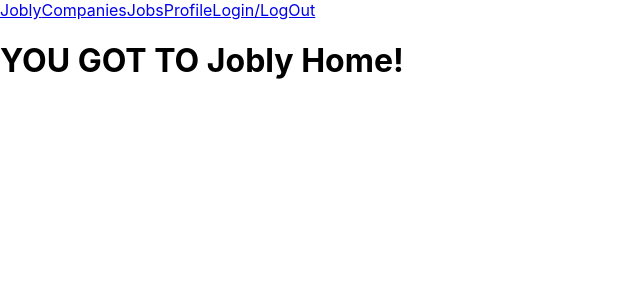
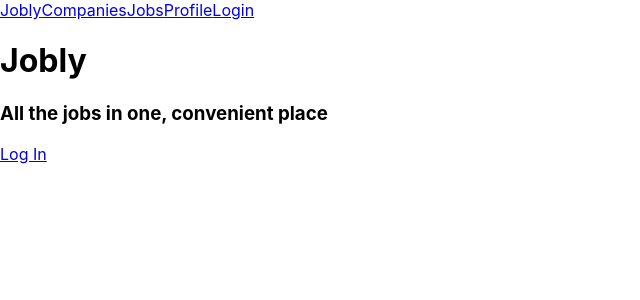
Before and after one commit to b-juravic/react-jobly, a React (Create React App) app in the folder jobly-frontend/: page / in a window 1280 px wide. Shown: the top 300 px of the page, without its empty margins (0-640 px from the left). Built offline with nearby package versions, Linux system fonts and the light colour scheme.

Commit message:
log in has bare functionality (FIX: when logging in redirect to /jobs requires a refresh to have 'Login' in NAV become 'LogOut', and to have jobs list populate). Home page now shows link to /login, need to create conditional for rendering this link when logged out OR 'welcom Back' message.

```diff
--- a/jobly-frontend/src/Home.js
+++ b/jobly-frontend/src/Home.js
@@ -1,8 +1,18 @@
 import React from "react"
+import { Link } from "react-router-dom";
 
-function Home(){
-    return(
-        <h1>YOU GOT TO Jobly Home!</h1>
+function Home() {
+
+
+
+  return (
+    <div>
+      <h1>Jobly</h1>
+      <h3>All the jobs in one, convenient place</h3>
+      <Link to="/login">Log In</Link>
+    </div>
+
+
     )
 }
 
--- a/jobly-frontend/src/JoblyAPI.js
+++ b/jobly-frontend/src/JoblyAPI.js
@@ -4,7 +4,7 @@ class JoblyApi {
   static async request(endpoint, paramsOrData = {}, verb = "get") {
     paramsOrData._token = localStorage.getItem("_token");
     // (
-    //   // for now, hardcode token for "testing"
+    //   // for now, hardcode token for "testing", retained in case of emergency
     //   "eyJhbGciOiJIUzI1NiIsInR5cCI6IkpXVCJ9.eyJ1c2VybmFtZSI6InRlc" +
     //   "3RpbmciLCJpc19hZG1pbiI6ZmFsc2UsImlhdCI6MTU1MzcwMzE1M30." +
     //   "COmFETEsTxN_VfIlgIKw0bYJLkvbRQNgO1XCSE8NZ0U");
--- a/jobly-frontend/src/Login.js
+++ b/jobly-frontend/src/Login.js
@@ -1,10 +1,12 @@
-import React, { useState } from "react"
+import React, { useState } from "react";
+import {useHistory} from "react-router-dom";
 import JoblyApi from "./JoblyAPI";
 
 
 /** Component that allows users to Login */
 function Login() {
   const [formData, setFormData] = useState({ username: "", password: "" });
+  const history = useHistory();
 
   const handleChange = evt => {
     const { name, value } = evt.target;
@@ -25,6 +27,7 @@ function Login() {
   const handleSubmit = (evt) => {
     evt.preventDefault();
     logInUser(formData.username, formData.password);
+    history.push("/jobs");
   }
 
 
--- a/jobly-frontend/src/Navigation.js
+++ b/jobly-frontend/src/Navigation.js
@@ -1,9 +1,10 @@
 import React from "react";
 import { NavLink } from "react-router-dom";
 
-function Navigation(){
+function Navigation() {
 
-    return(
+
+  return (
     <nav className="Navigation">
       <NavLink exact to="/">
         Jobly
@@ -18,7 +19,7 @@ function Navigation(){
         Profile
             </NavLink>
       <NavLink exact to="/login">
-                Login/LogOut
+        { localStorage._token ? "LogOut" : "Login"}
       </NavLink>
     </nav>
   )
```
Also changed, not shown: jobly-frontend/src/App.js (+11 -1 lines), 1 other file (tests, documents, lock files or other folders). Lines whose indentation alone changed are shown as unchanged.
